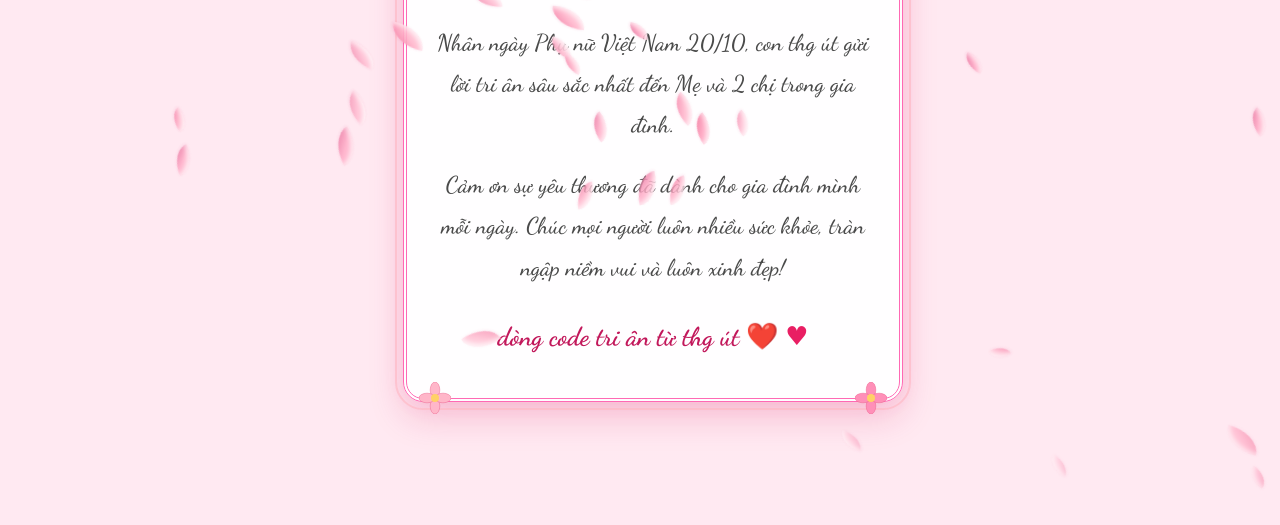
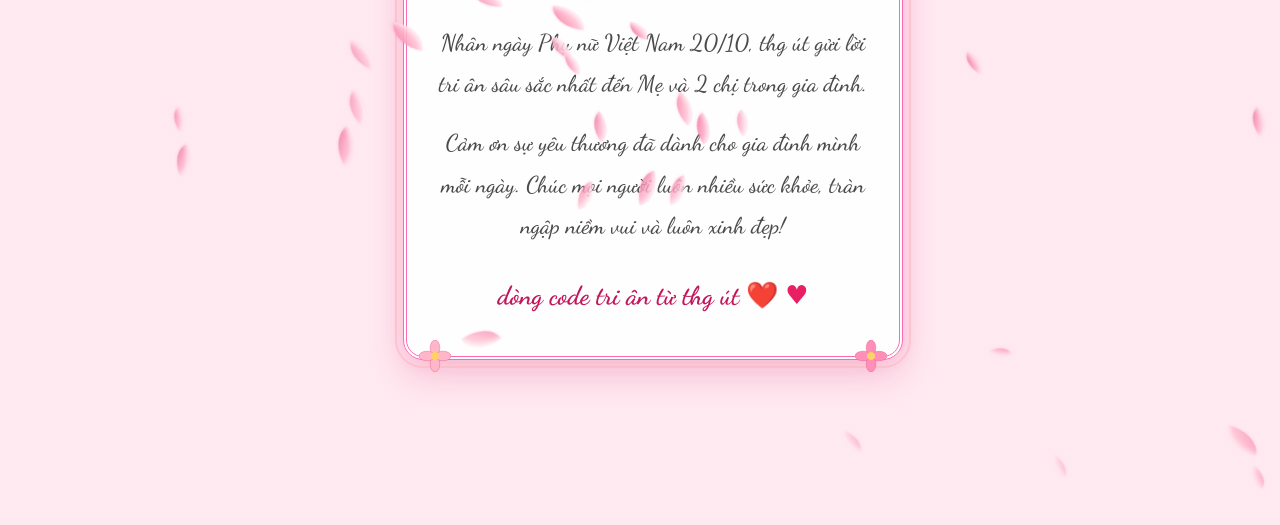
Before and after one commit to nhutb2504890-cyber/thiep-20-10, a plain HTML site: page index.html in a window 1280 px wide. Shown: the part 135-660 px from the top of the page. Drawn offline with Linux system fonts and the light colour scheme.

Commit message:
Update index.html

```diff
--- a/index.html
+++ b/index.html
@@ -317,7 +317,7 @@
         <h1>Thư Tri Ân Ngày 20/10</h1>
 
         <p>
-            Nhân ngày Phụ nữ Việt Nam 20/10, con thg út gửi lời tri ân sâu sắc nhất đến Mẹ và 2 chị trong gia đình.
+            Nhân ngày Phụ nữ Việt Nam 20/10, thg út gửi lời tri ân sâu sắc nhất đến Mẹ và 2 chị trong gia đình.
         </p>
 
         <p>
```
